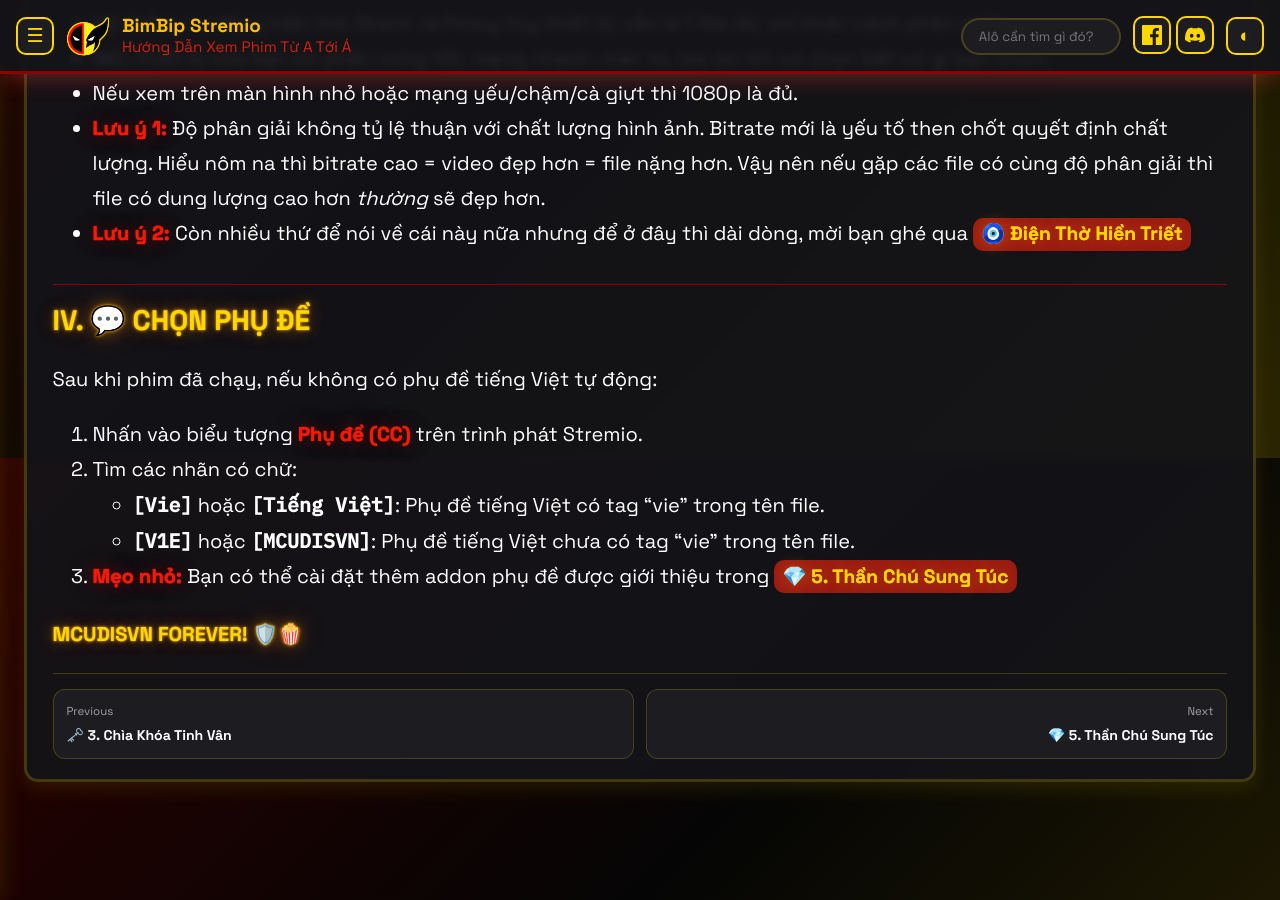
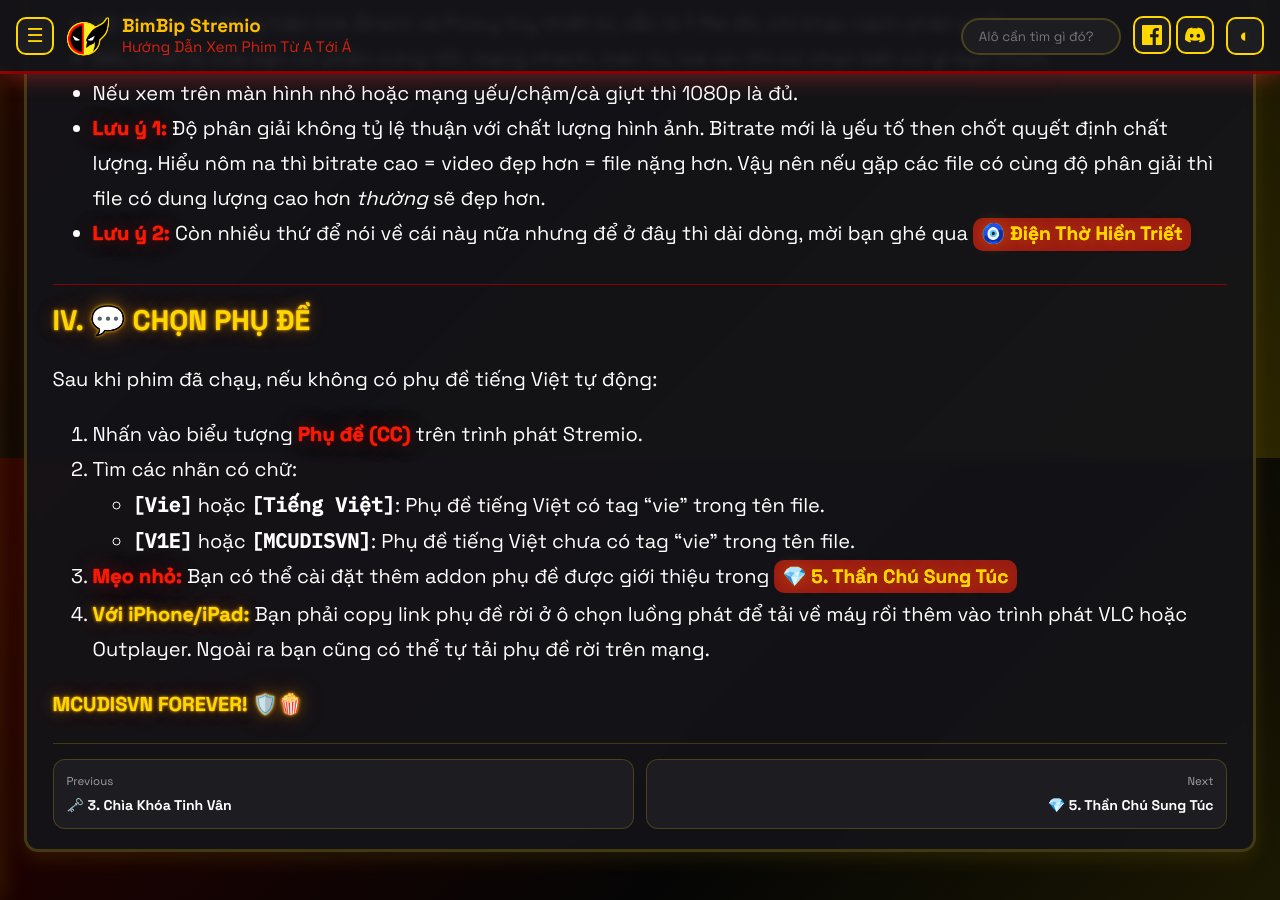
Before and after one commit to bimbipsubteam/bimbip-stremio, a Jekyll site: the page built from docs/guide/4-MCUDISVN-Using.md, in a window 1280 px wide and 900 px high, scrolled down 2242 px. Built offline with Jekyll 4.4.1, drawn with Linux system fonts in a browser that asks for light colours.

Commit message:
Update 4-MCUDISVN-Using.md

```diff
--- a/docs/guide/4-MCUDISVN-Using.md
+++ b/docs/guide/4-MCUDISVN-Using.md
@@ -60,5 +60,6 @@
     *   **`[Vie]`** hoặc **`[Tiếng Việt]`**: Phụ đề tiếng Việt có tag "vie" trong tên file.
     *   **`[V1E]`** hoặc **`[MCUDISVN]`**: Phụ đề tiếng Việt chưa có tag "vie" trong tên file.
 3. **<mark2>Mẹo nhỏ:</mark2>** Bạn có thể cài đặt thêm addon phụ đề được giới thiệu trong [💎 5. Thần Chú Sung Túc](https://bimbipsubteam.github.io/bimbip-stremio/guide/5-Addon-Expanding/)
+4. **<mark>Với iPhone/iPad:</mark>** Bạn phải copy link phụ đề rời ở ô chọn luồng phát để tải về máy rồi thêm vào trình phát VLC hoặc Outplayer. Ngoài ra bạn cũng có thể tự tải phụ đề rời trên mạng.
 
 **<mark>MCUDISVN FOREVER! 🛡️🍿</mark>**
```
